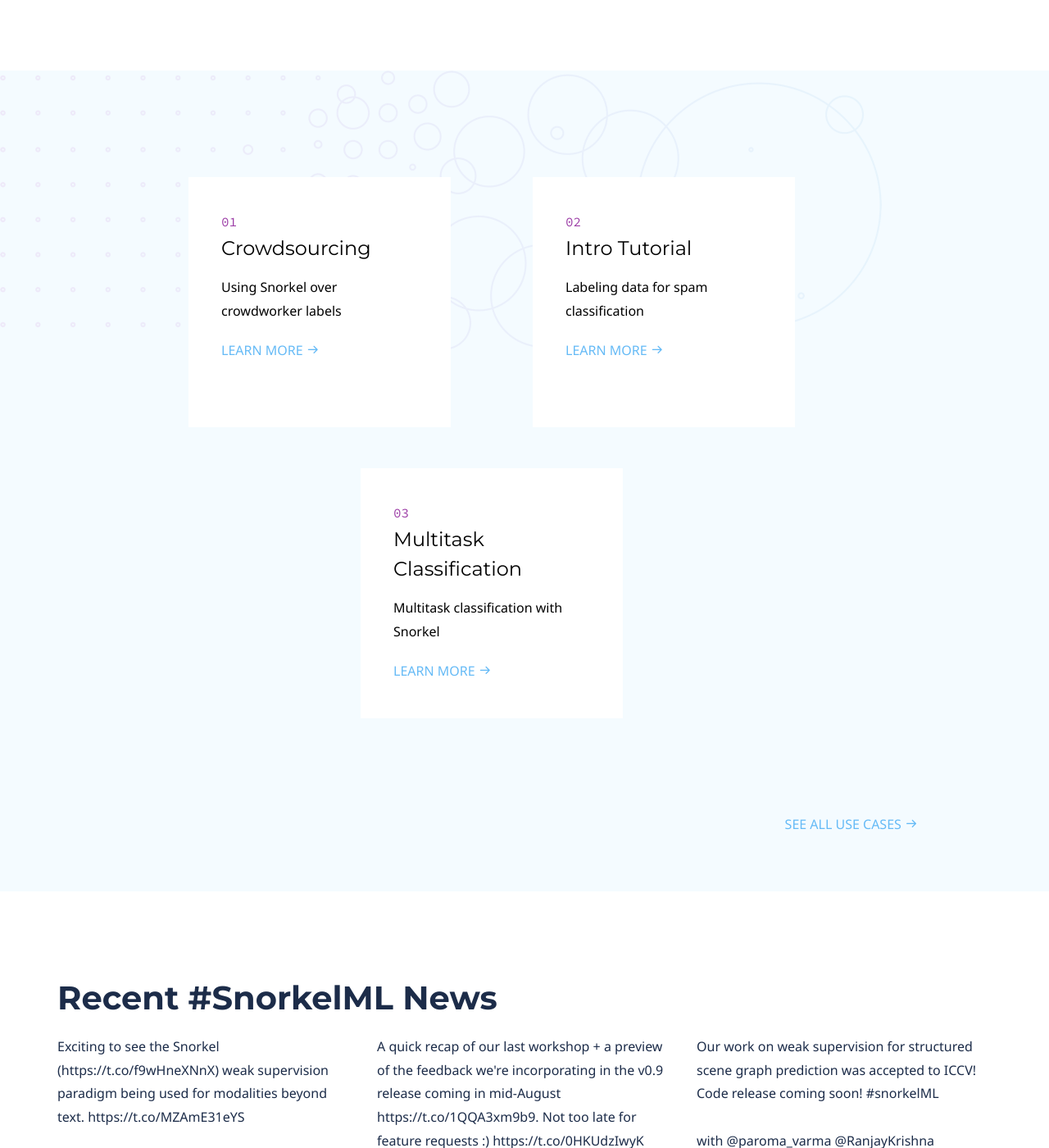
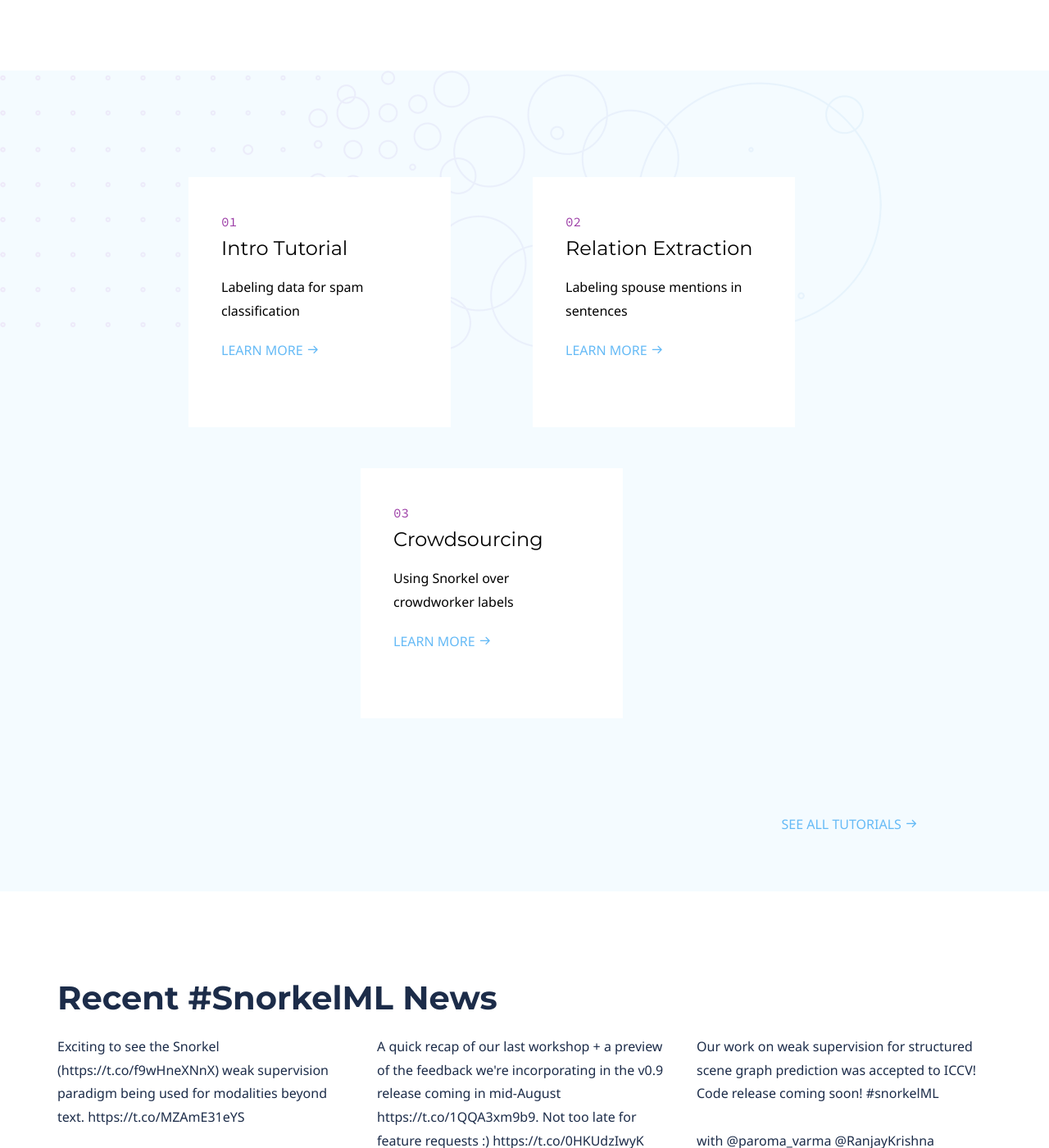
Before and after one commit to snorkel-team/website, a Jekyll site: the page built from index.html, in a window 1280 px wide and 1400 px high, scrolled down 1621 px. Shown: the whole window at 82% size. Built offline with Jekyll 4.4.1, drawn with Linux system fonts in a browser that asks for light colours; some web fonts are replaced; comment, search, counter and statistics services are not loaded.

Commit message:
Added custom ordering to tutorials

```diff
--- a/index.html
+++ b/index.html
@@ -66,7 +66,8 @@
   </div>
   <div class="container-fluid">
     <div class="row light-row">
-      {% for case in site.use_cases limit:3 %}
+      {% assign cases = site.use_cases | sort: 'order' %}
+      {% for case in cases limit:3 %}
       <a class="light-card" href="{{ case.url }}">
         <p class="purple-numbers">{{ forloop.index | prepend: '00' | slice: -2, 2 }}</p>
         <h4>{{ case.title }}</h4>
@@ -80,7 +81,7 @@
   </div>
   <div class="container-fluid">
     <div class="row cta-row row-spacing">
-      <a class="card-cta" href="/use-cases/">SEE ALL USE CASES <i class="icon icon--arrow-right"></i></a>
+      <a class="card-cta" href="/use-cases/">SEE ALL TUTORIALS <i class="icon icon--arrow-right"></i></a>
     </div>
   </div>
   <div class="container">
```
Also changed, not shown: _use_cases/crowdsourcing_tutorial.md (+1 -0 lines), _use_cases/intro-tutorial.md (+1 -0 lines), _use_cases/multitask_tutorial.md (+1 -0 lines), _use_cases/spouse_demo.md (+1 -0 lines), _use_cases/vrd_tutorial.md (+1 -0 lines).
